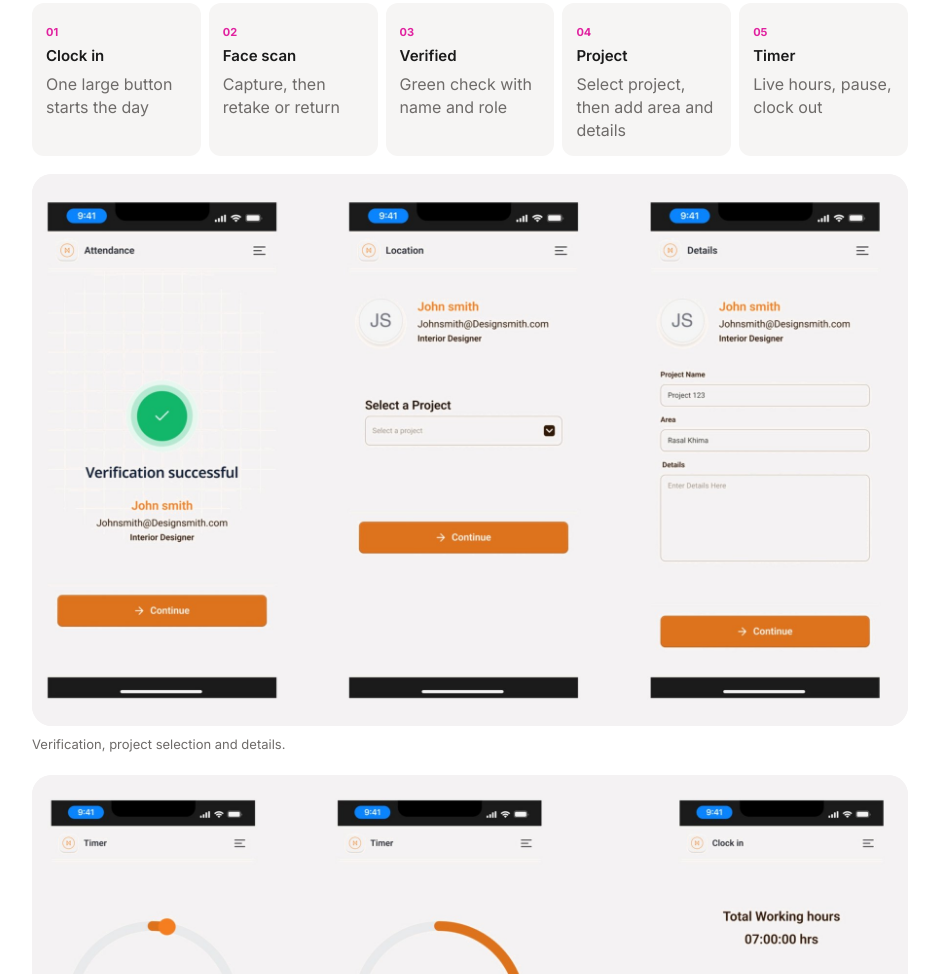
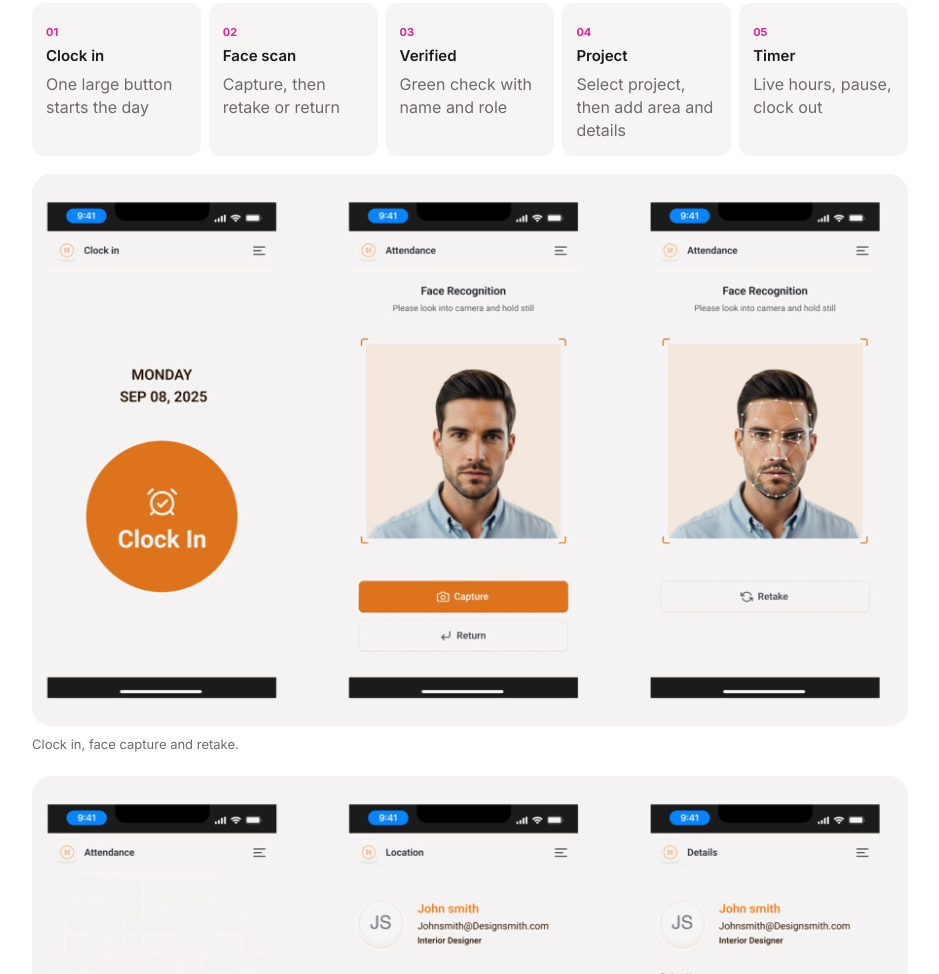
Before and after one commit to Shaistha6/portfolio, a plain HTML site: page face-recognition.html in a window 1280 px wide. Shown: the part 2483-3457 px from the top of the page, without its empty margins (308-1247 px from the left). Drawn offline with Linux system fonts and the light colour scheme.

Commit message:
Face recognition: full key flow screens

```diff
--- a/face-recognition.html
+++ b/face-recognition.html
@@ -92,6 +92,7 @@
         <div class="step"><em>04</em><strong>Project</strong><span>Select project, then add area and details</span></div>
         <div class="step"><em>05</em><strong>Timer</strong><span>Live hours, pause, clock out</span></div>
       </div>
+      <figure class="fig fig-light"><img src="img/fr-flow-1.jpg" alt="Clock In screen, face capture with Capture and Return, and a retake screen with a face mesh" loading="lazy"><figcaption>Clock in, face capture and retake.</figcaption></figure>
       <figure class="fig fig-light"><img src="img/fr-flow-2.jpg" alt="Verification successful screen, select a project, and project details form" loading="lazy"><figcaption>Verification, project selection and details.</figcaption></figure>
       <figure class="fig fig-light"><img src="img/fr-flow-3.jpg" alt="Working hours timer running, a full 7 hour timer, and the clock out screen" loading="lazy"><figcaption>Timer with pause and clock out, and total working hours.</figcaption></figure>
     </div>
```
Also changed, not shown: img/fr-flow-1.jpg (added).
